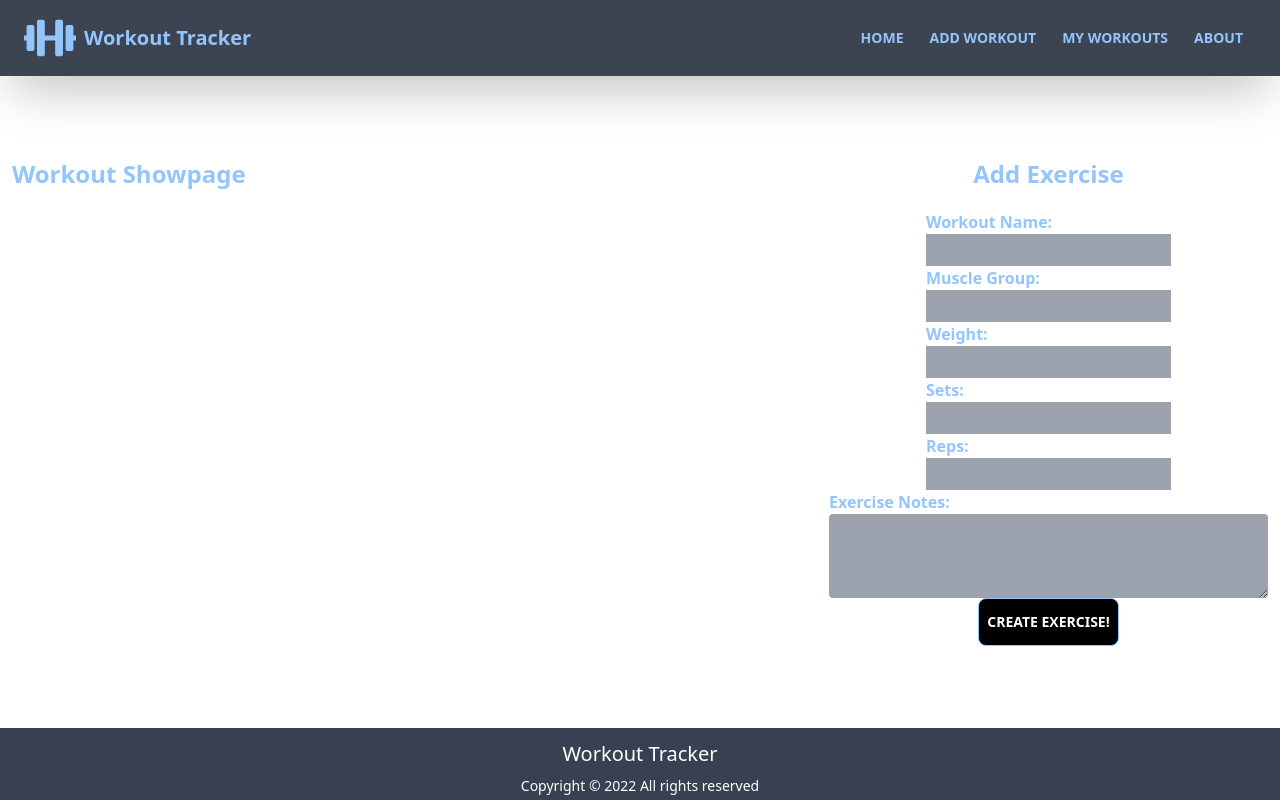
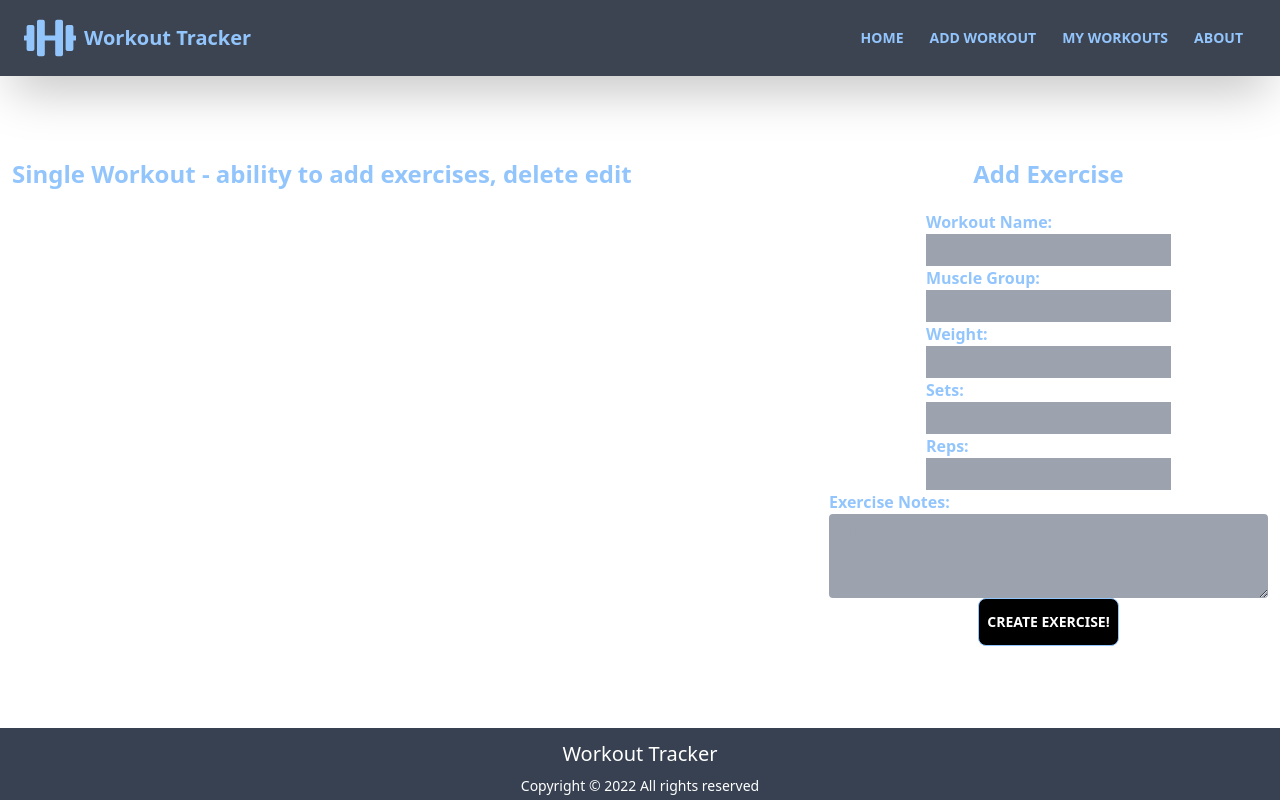
Before and after one commit to msalerno93/workout-tracker-frontend, a React (Create React App) app: page /show in a window 1280 px wide. Built offline with nearby package versions, Linux system fonts and the light colour scheme.

Commit message:
fixing api issues

```diff
--- a/src/Components/Exercise/AddExerciseForm.js
+++ b/src/Components/Exercise/AddExerciseForm.js
@@ -34,7 +34,7 @@ function AddExerciseForm() {
                 <label className='text-blue-300'>
                     Exercise Notes:
                     <textarea
-                    class="
+                    className="
                         form-control
                         block
                         w-full
--- /dev/null
+++ b/src/Components/Workout/AddWorkoutFormCard.js
@@ -0,0 +1,11 @@
+import AddWorkoutForm from "./AddWorkoutForm"
+
+function AddWorkoutFormCard() {
+  return (
+    <div>
+      <AddWorkoutForm />
+    </div>
+  )
+}
+
+export default AddWorkoutFormCard
--- a/src/Components/Workout/WorkoutShowCard.js
+++ b/src/Components/Workout/SingleWorkoutShowCard.js
@@ -1,15 +1,15 @@
-function WorkoutShowCard() {
+function SingleWorkoutShowCard() {
   return (
     <div className="float">
         <div className="float-left">
             <h1 className='font-bold text-blue-300
                 text-2xl pb-5 flex flex-col justify-center
                 items-center '>
-                Workout Showpage
+                Single Workout - ability to add exercises, delete edit
             </h1>
         </div>
     </div>
   )
 }
 
-export default WorkoutShowCard
+export default SingleWorkoutShowCard
--- a/src/Components/Workout/WorkoutFormCard.js
+++ /dev/null
@@ -1,11 +0,0 @@
-import AddWorkoutForm from "./AddWorkoutForm"
-
-function WorkoutCard() {
-  return (
-    <div>
-        <AddWorkoutForm />
-    </div>
-  )
-}
-
-export default WorkoutCard
--- a/src/Components/Workout/WorkoutResults.js
+++ b/src/Components/Workout/WorkoutResults.js
@@ -1,9 +1,9 @@
-function WorkoutResults(props) {
+function WorkoutResults({workouts}) {
 
     return (
         <div>
-           <h1>These are Workouts API</h1>
-           {props.workouts.map((workout) =>{
+           <h1>These are Workouts API ALL WORKOUTS YOUVE DONE</h1>
+           {workouts.map((workout) =>{
                return <div key={workout.id}>
                    <h3>{workout.title}</h3>
                </div>
--- a/src/Pages/AddWorkoutPage.js
+++ b/src/Pages/AddWorkoutPage.js
@@ -1,10 +1,10 @@
-import WorkoutFormCard from "../Components/Workout/WorkoutFormCard"
+import AddWorkoutFormCard from "../Components/Workout/AddWorkoutFormCard"
 
 function AddWorkoutPage() {
   return (
     <div>
       <div>
-        <WorkoutFormCard/>
+        <AddWorkoutFormCard/>
       </div>
     </div>
   )
--- a/src/Pages/HomePage.js
+++ b/src/Pages/HomePage.js
@@ -1,7 +1,9 @@
+import AddWorkoutFormCard from "../Components/Workout/AddWorkoutFormCard"
+
 function Home() {
   return (
     <div>
-     <h1 className="text-6xl text-blue-300">Welcome</h1>
+     <AddWorkoutFormCard />
     </div>
   )
 }
--- a/src/Pages/WorkoutShowPage.js
+++ b/src/Pages/WorkoutShowPage.js
@@ -1,11 +1,11 @@
 import AddExerciseCard from "../Components/Exercise/AddExerciseCard"
-import WorkoutShowCard from "../Components/Workout/WorkoutShowCard"
+import SingleWorkoutShowCard from "../Components/Workout/SingleWorkoutShowCard"
 
 function WorkoutShowPage() {
   return (
     <div>
       <div>
-        <WorkoutShowCard />
+        <SingleWorkoutShowCard />
       </div>
       <div>
         <AddExerciseCard />
```
